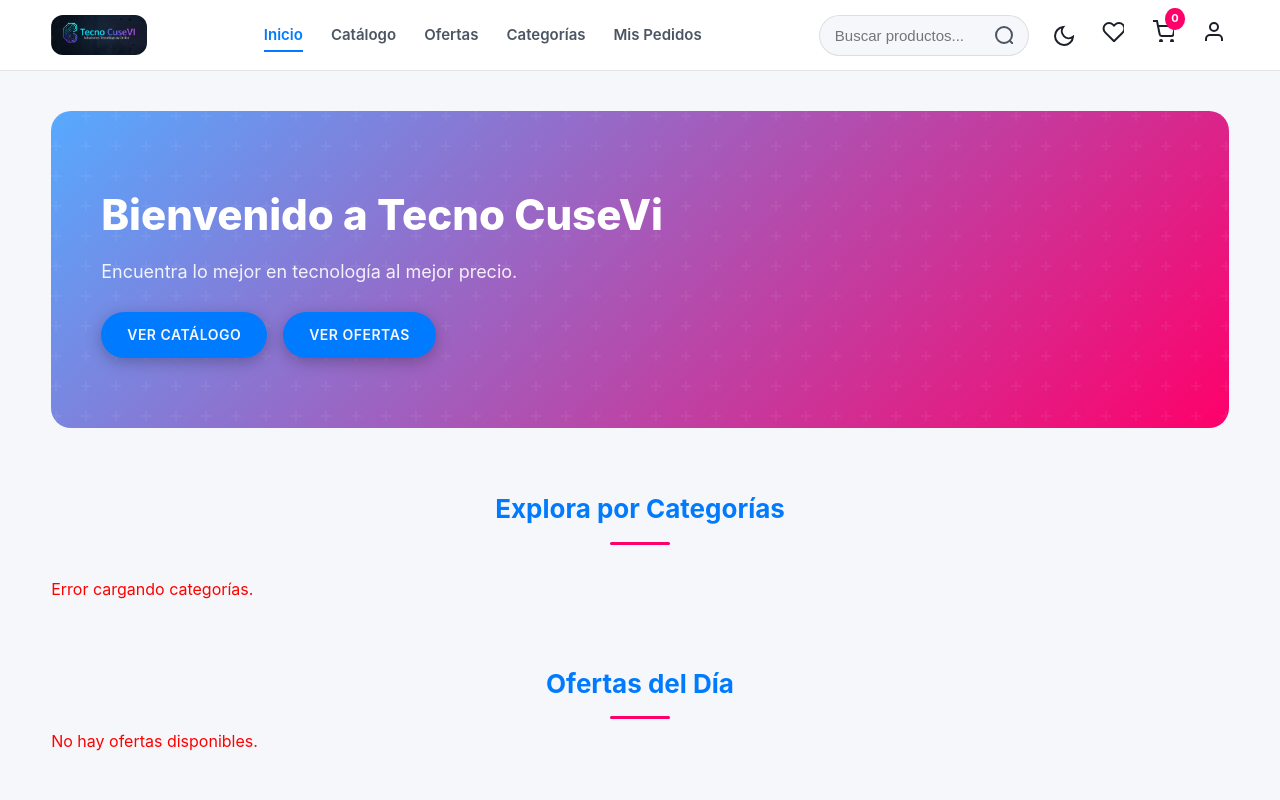
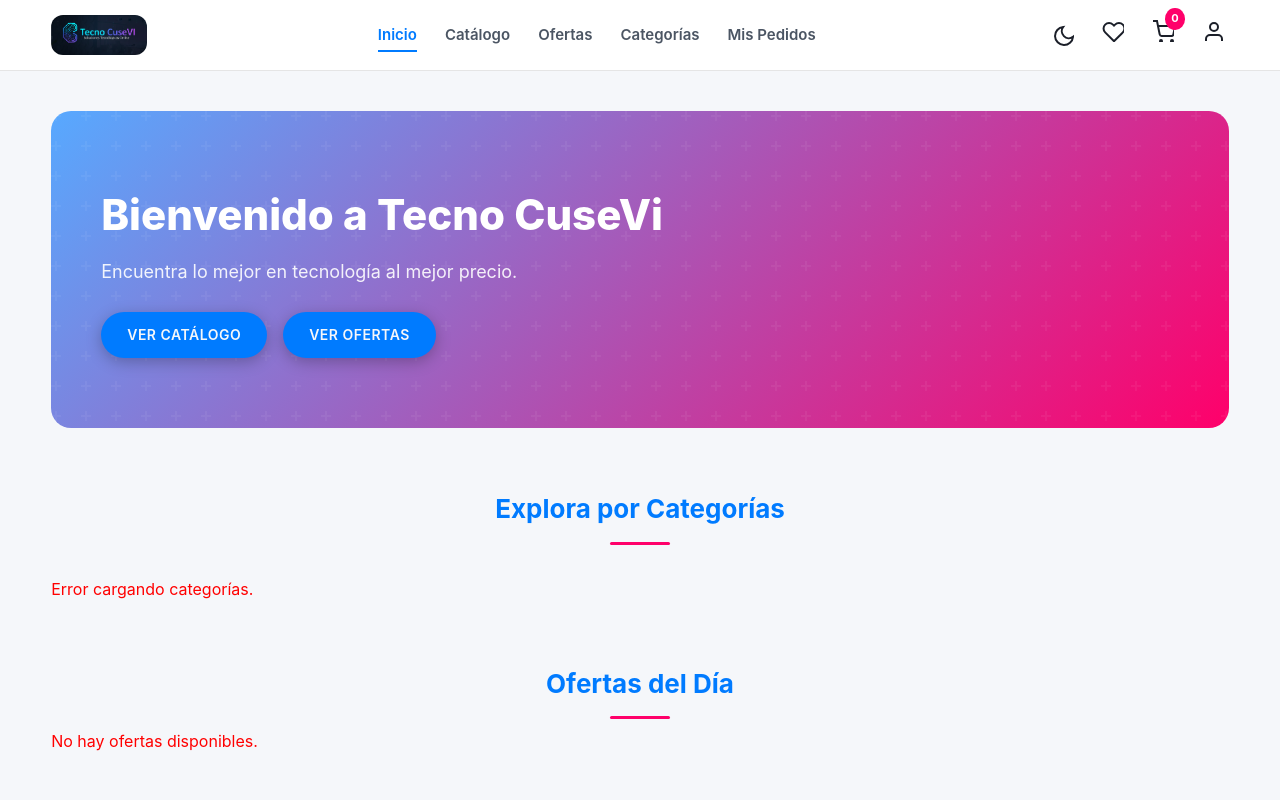
Before and after one commit to Marco2005-eng/tecno_cusevi, a plain HTML site: page public/tienda/index.html in a window 1280 px wide. Shown: the top 800 px of the page. Drawn offline with Linux system fonts and the light colour scheme; no server answers.

Commit message:
Update: mejoras en index tienda y pago.js

```diff
--- a/public/tienda/index.html
+++ b/public/tienda/index.html
@@ -39,16 +39,7 @@
                 <!-- Acciones -->
                 <div class="header__actions">
 
-                    <!-- Buscador -->
-                    <div class="search-bar">
-                        <input type="search" id="search-bar" class="search-bar__input" placeholder="Buscar productos..." aria-label="Buscar productos">
-                        <button class="search-bar__button" aria-label="Ejecutar búsqueda">
-                            <svg xmlns="http://www.w3.org/2000/svg" width="20" height="20" fill="none" stroke="currentColor" stroke-width="2">
-                                <circle cx="11" cy="11" r="8"></circle>
-                                <path d="m21 21-4.35-4.35"></path>
-                            </svg>
-                        </button>
-                    </div>
+
 
                     <!-- Tema -->
                     <div class="header__action-icon theme-toggle" title="Cambiar tema">
```
